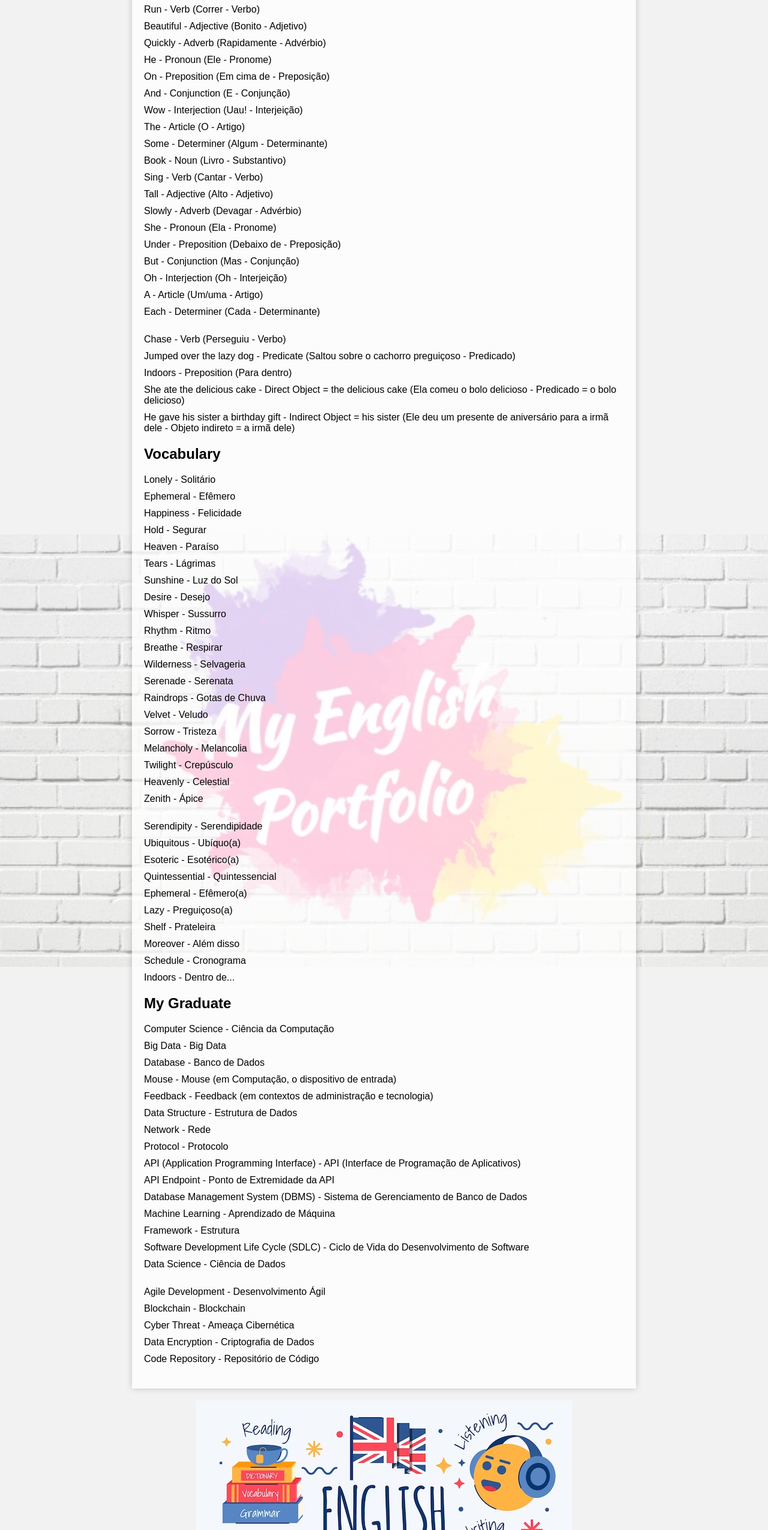
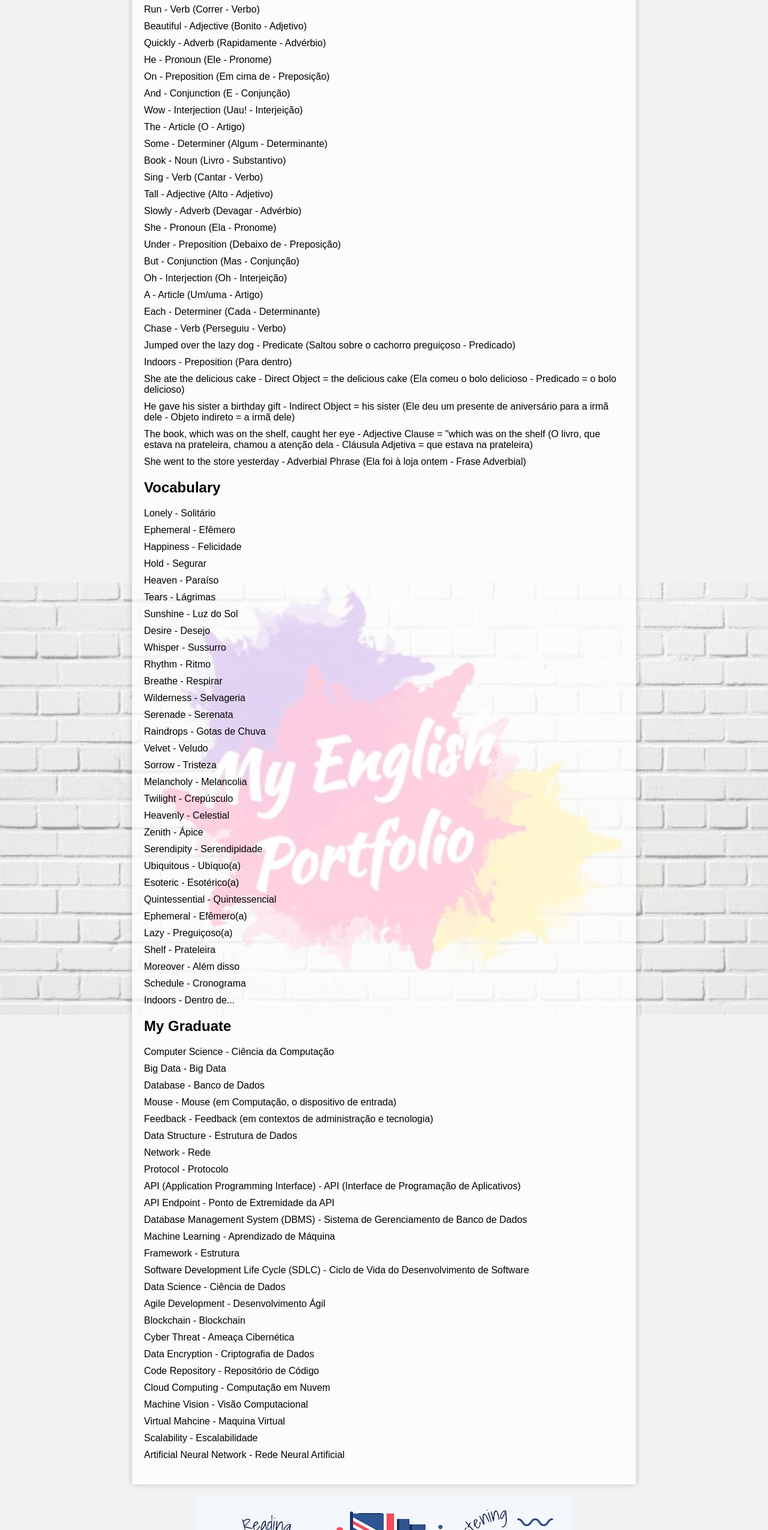
Before and after one commit to RafaelBgbg/My-English-Portfolio, a plain HTML site: page index.html in a window 1280 px wide. Shown: the part 249-2800 px from the top of the page at 60% size. Drawn offline with Linux system fonts and the light colour scheme.

Commit message:
Add files via upload

```diff
--- a/estilo.css
+++ b/estilo.css
@@ -17,14 +17,23 @@ body {
 
 }
 
+/*Mudar tema do "título"
+Cores?
+A cabeça*/
 header {
 
-    background-color: blue;
-    color: #fff;
+    background-color: black;
+    color: white;
     text-align: center;
     padding: 20px;
 
 }
+
+/*Colocar pontos do lado
+Mudar cores
+Mudar cores dos "subtitulos"*/
+
+/*Tentar cortar imagem*/
 
 h1 {
 
--- a/index.html
+++ b/index.html
@@ -7,7 +7,7 @@
         <meta charset="UTF-8">
         <meta name="viewport" content="width=device-width, initial-scale=1.0">
         <title>Meu Portfólio de Inglês</title>
-        <link rel="stylesheet" href="estilo.css">
+        <link rel="stylesheet" href="estilo.css"/>
 
     </head>
 
@@ -41,7 +41,7 @@
                     <li>But - Conjunction (Mas - Conjunção)</li>
                     <li>Oh - Interjection (Oh - Interjeição)</li>
                     <li>A - Article (Um/uma - Artigo)</li>
-                    <li>Each - Determiner (Cada - Determinante)</li><br>
+                    <li>Each - Determiner (Cada - Determinante)</li>
                     <li>Chase - Verb (Perseguiu - Verbo)</li>
                     <li>Jumped over the lazy dog - Predicate (Saltou sobre o cachorro preguiçoso - Predicado)</li>
                     <li>Indoors - Preposition (Para dentro)</li>
@@ -49,6 +49,10 @@
                     </li>
                     <li>He gave his sister a birthday gift - Indirect Object = his sister (Ele deu um presente de aniversário para a irmã dele - Objeto indireto = a irmã dele)
                     </li>
+                    <li>The book, which was on the shelf, caught her eye - Adjective Clause = "which was on the shelf (O livro, que estava na prateleira, chamou a atenção dela - Cláusula Adjetiva = que estava na prateleira)
+                    </li>
+                    <li>She went to the store yesterday - Adverbial Phrase (Ela foi à loja ontem - Frase Adverbial)</li>
+
                 </ul>
             </section>
 
@@ -74,7 +78,7 @@
                     <li>Melancholy - Melancolia</li>
                     <li>Twilight - Crepúsculo</li>
                     <li>Heavenly - Celestial</li>
-                    <li>Zenith - Ápice</li><br>
+                    <li>Zenith - Ápice</li>
                     <li>Serendipity - Serendipidade</li>
                     <li>Ubiquitous - Ubíquo(a)
                     </li>
@@ -82,12 +86,9 @@
                     <li>Quintessential - Quintessencial</li>
                     <li>Ephemeral - Efêmero(a)</li>
                     <li>Lazy - Preguiçoso(a)</li>
-                    <li>Shelf - Prateleira
-                    </li>
-                    <li>Moreover - Além disso
-                    </li>
-                    <li>Schedule - Cronograma
-                    </li>
+                    <li>Shelf - Prateleira</li>
+                    <li>Moreover - Além disso</li>
+                    <li>Schedule - Cronograma</li>
                     <li>Indoors - Dentro de...</li>
                 </ul>
             </section>
@@ -109,12 +110,19 @@
                     <li>Machine Learning - Aprendizado de Máquina</li>
                     <li>Framework - Estrutura</li>
                     <li>Software Development Life Cycle (SDLC) - Ciclo de Vida do Desenvolvimento de Software</li>
-                    <li>Data Science - Ciência de Dados</li><br>
+                    <li>Data Science - Ciência de Dados</li>
                     <li>Agile Development - Desenvolvimento Ágil</li>
                     <li>Blockchain - Blockchain</li>
                     <li>Cyber Threat - Ameaça Cibernética</li>
                     <li>Data Encryption - Criptografia de Dados</li>
                     <li>Code Repository - Repositório de Código</li>
+                    <li>Cloud Computing - Computação em Nuvem</li>
+                    <li>Machine Vision - Visão Computacional
+                    </li>
+                    <li>Virtual Mahcine - Maquina Virtual</li>
+                    <li>Scalability - Escalabilidade
+                    </li>
+                    <li>Artificial Neural Network - Rede Neural Artificial</li>
                 </ul>
             </section>
         </div>
@@ -125,5 +133,4 @@
 
         </div>
     </body>
-
 </html>
```
